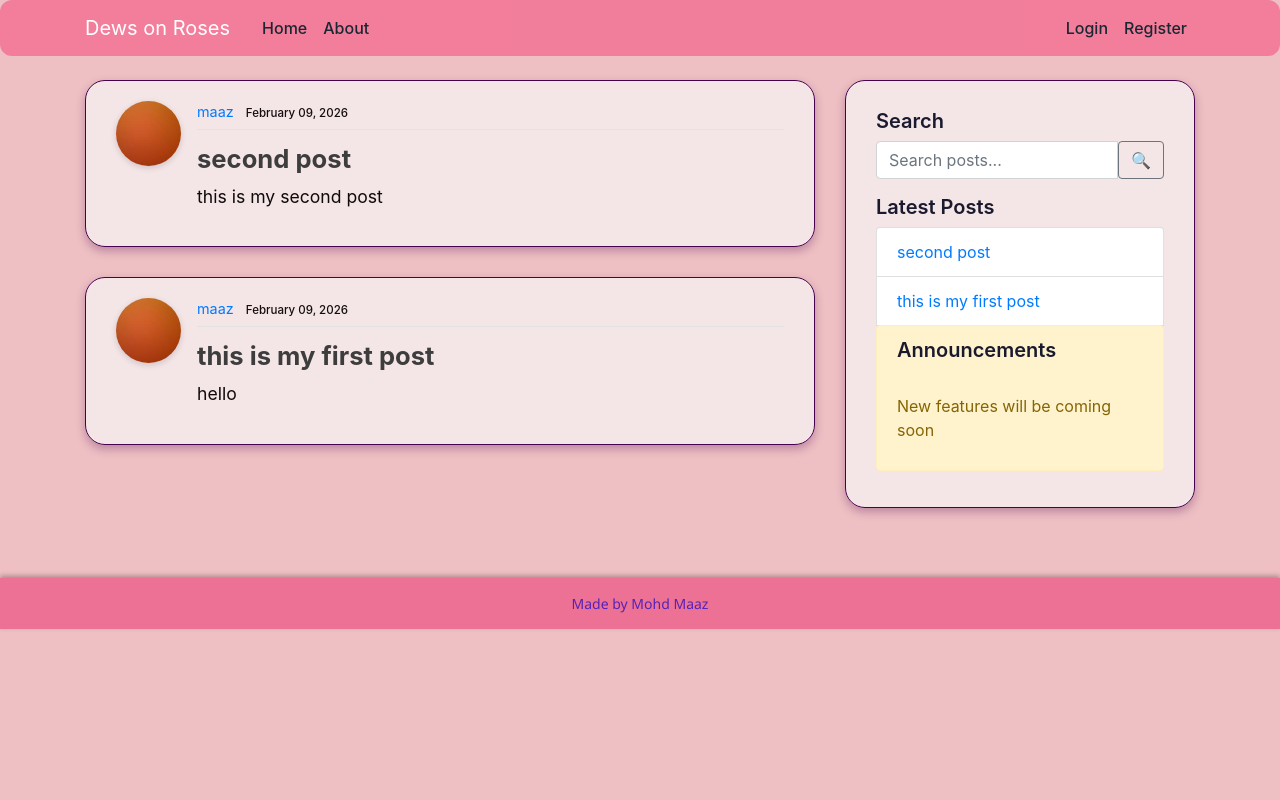
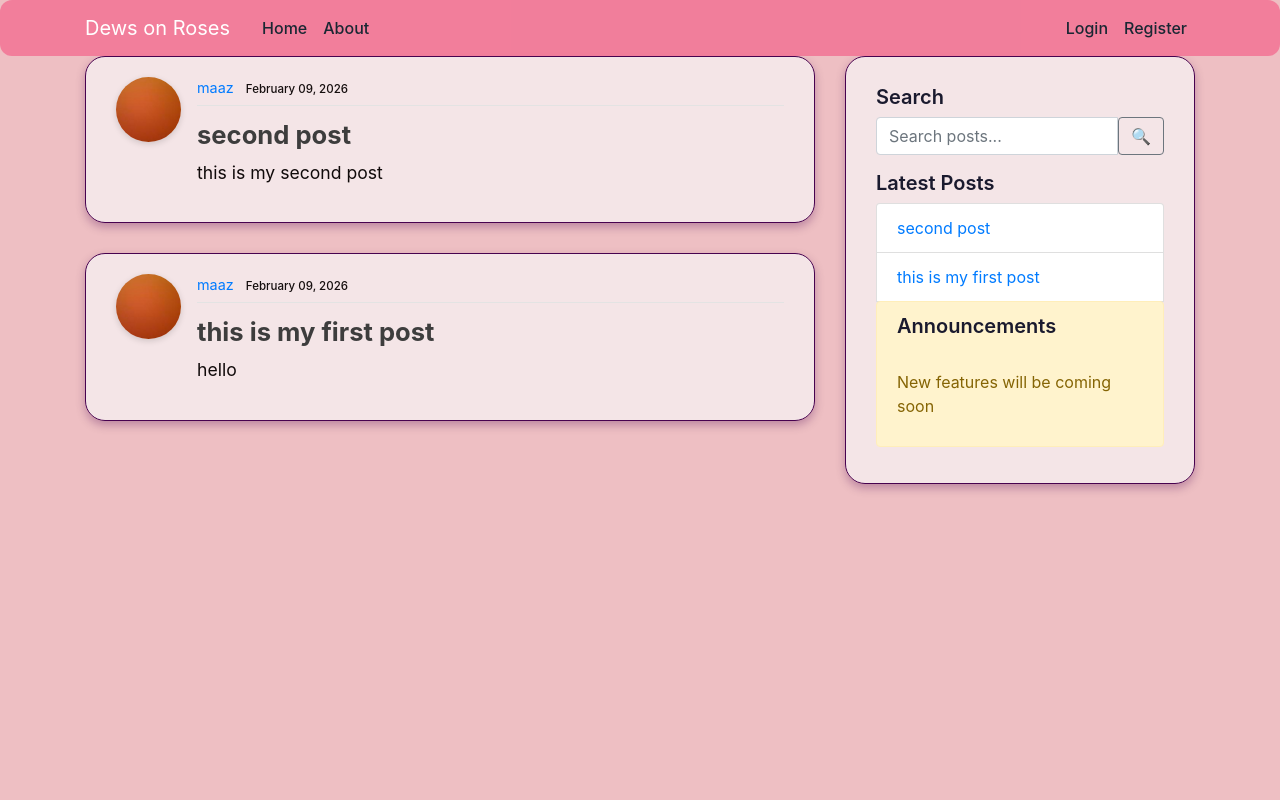
Before and after one commit to Maaz708/Dew_on_Roses_django_blogproject1, a Django app: page / in a window 1280 px wide. Run offline with Django 5.2, Linux system fonts and the light colour scheme; data comes from the database, SQL or seed files in the repository; both versions use the stored data as it was after the commit; some libraries are stand-ins or nearby versions.

Commit message:
Footer removed

```diff
--- a/blog/static/blog/main.css
+++ b/blog/static/blog/main.css
@@ -1,25 +1,41 @@
-
+html, body {
+  height: 100%;
+  margin: 0;
+}
 
 
 body {
-  background-color: rgb(238, 191, 195) ;
-  color: #cdbbbb;  /* or adjust color for better contrast */
-  margin-top: 5rem;
+  display: flex;
+  flex-direction: column;
+    padding-top: 56px;   /* 🔥 REQUIRED for fixed-top navbar */
+  min-height: 100vh;
+
+  background-color: rgb(238, 191, 195);
 }
 
+main.content {
+  flex: 1;
+    min-height: calc(100vh - 56px);
+
+}
+
+main.content > .container {
+  flex: 1;
+}
+
+/* Page layout */
+
+
 .footer {
-    background-color: #ed7194;      /* Dark background */
-    color: #eee;                 /* Light text */
-    text-align: center;          /* Center the text */
-    padding: 15px 10px;          /* Some padding */
-    bottom: 0;
-    width: 100%;
-    font-family: 'Segoe UI', Tahoma, Geneva, Verdana, sans-serif;
-    font-size: 14px;
-    box-shadow: 0 -2px 5px rgba(0,0,0,0.3);
-    position: relative;  /* Not fixed */
-  margin-top: 40px;    /* Add some space above footer */
-  }
+  background-color: #ed7194;
+  color: #eee;
+  text-align: center;
+  padding: 15px 10px;
+  width: 100%;
+
+}
+
+
   .footer a {
     color: #5622b7;              /* Light blue link */
     text-decoration: none;
@@ -30,6 +46,11 @@ body {
     color: #7c21b1;              /* Darker blue on hover */
     text-decoration: underline;
   }
+
+
+
+
+
 
 h1, h2, h3, h4, h5, h6 {
   color: #1a1a2e;
@@ -52,6 +73,7 @@ ul {
 .bg-steel:hover {
   background-color: #d97687cc;
 }
+
 
 .site-header .navbar-nav .nav-link {
   color: #1a2733;
--- a/blog/templates/blog/base.html
+++ b/blog/templates/blog/base.html
@@ -23,7 +23,7 @@
 
 
    <header class="site-header">
-  <nav class="navbar navbar-expand-md navbar-dark bg-steel fixed-top">
+<nav class="navbar navbar-expand-md navbar-dark bg-steel fixed-top">
     <div class="container">
       <a class="navbar-brand mr-4" href="/">Dews on Roses</a>
       <button class="navbar-toggler" type="button" data-toggle="collapse" data-target="#navbarToggle" aria-controls="navbarToggle" aria-expanded="false" aria-label="Toggle navigation">
@@ -57,7 +57,8 @@
   </nav>
 </header>
 
-    <main role="main" class="container">
+<main role="main" class="content">
+  <div class="container">
     <div class="row">
         <div class="col-md-8">
         {% if messages %}
@@ -125,7 +126,10 @@
         </div>
         </div>
     </div>
+    </div>
     </main>
+
+
 
 
    <!-- Optional JavaScript -->
@@ -134,10 +138,6 @@
     <script src="https://cdn.jsdelivr.net/npm/popper.js@1.12.9/dist/umd/popper.min.js" integrity="sha384-ApNbgh9B+Y1QKtv3Rn7W3mgPxhU9K/ScQsAP7hUibX39j7fakFPskvXusvfa0b4Q" crossorigin="anonymous"></script>
     <script src="https://cdn.jsdelivr.net/npm/bootstrap@4.0.0/dist/js/bootstrap.min.js" integrity="sha384-JZR6Spejh4U02d8jOt6vLEHfe/JQGiRRSQQxSfFWpi1MquVdAyjUar5+76PVCmYl" crossorigin="anonymous"></script>
 
-<footer class="footer">
-  <a href="https://github.com/Maaz708" target="_blank" rel="noopener noreferrer">
-    Made by Mohd Maaz
-  </a>
-</footer>
+
 </body>
 </html>
```
Also changed, not shown: db.sqlite3.
